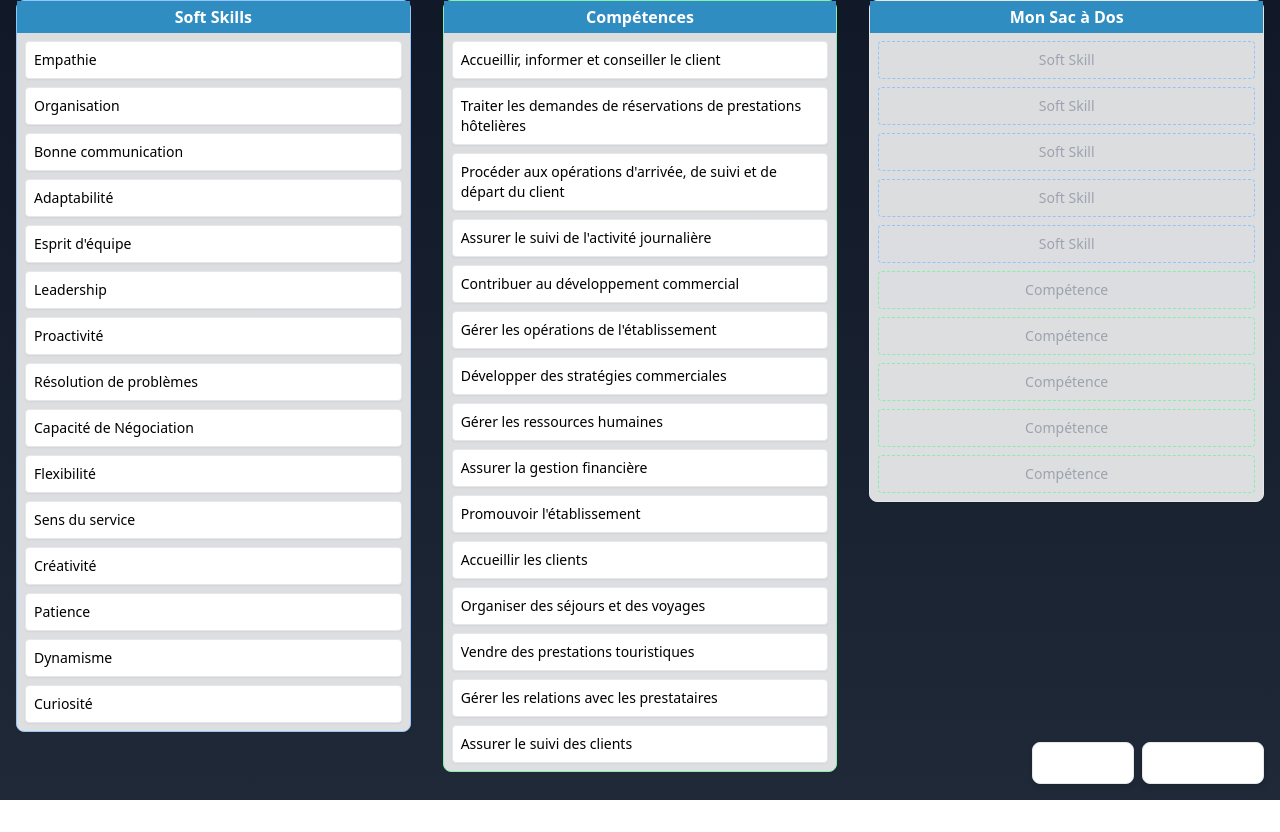
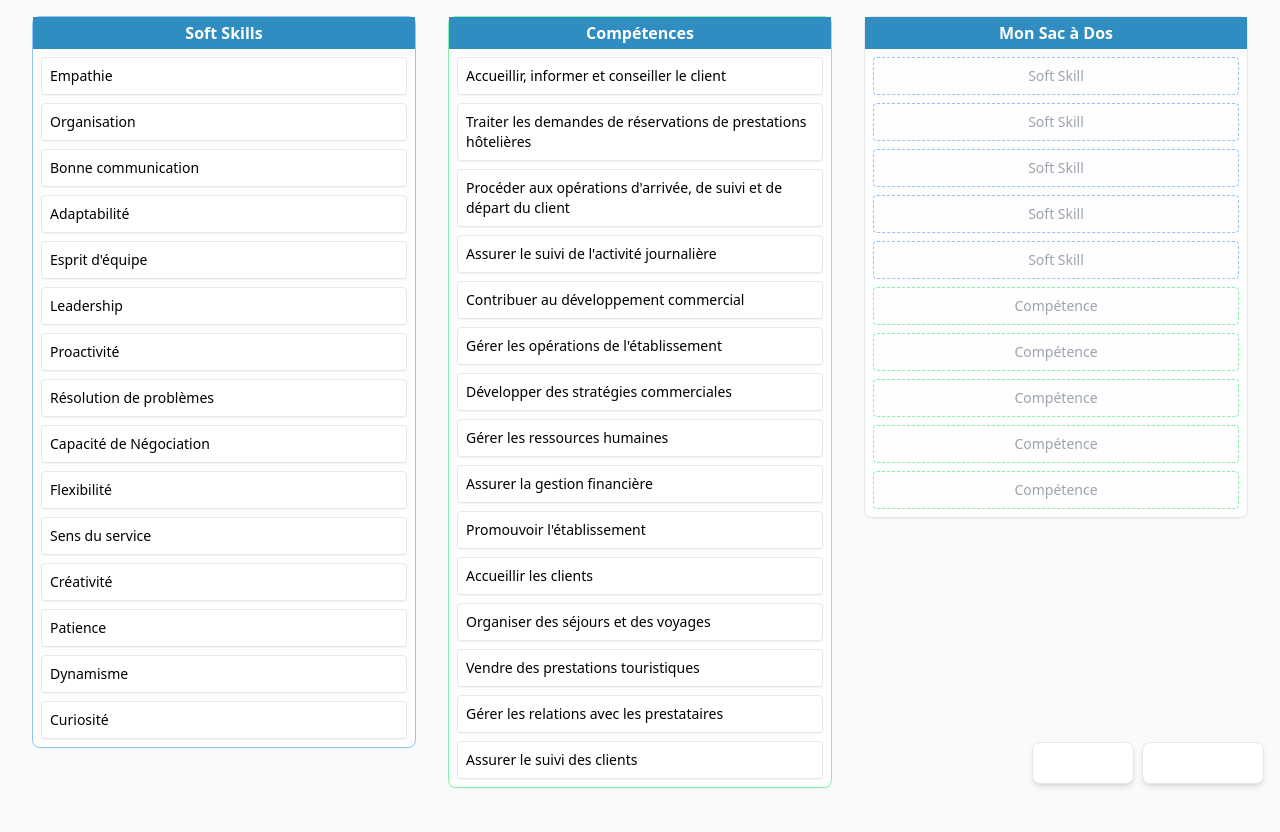
Before and after one commit to matthieu2022/app, a React (Vite) app: page / in a window 1280 px wide. Before the commit the page ends 800 px from the top, so only its background shows below. Built offline with nearby package versions, Linux system fonts and the light colour scheme.

Commit message:
Update AppBackground.tsx
pour netlify

```diff
--- a/src/components/AppBackground.tsx
+++ b/src/components/AppBackground.tsx
@@ -1,13 +1,11 @@
-import React, { ReactNode } from 'react';
+import { type AppBackgroundProps } from '../types';
 
-interface AppBackgroundProps {
-  children: ReactNode;
-}
-
-export function AppBackground({ children }: AppBackgroundProps) {
-  return (
-    <div className="min-h-screen bg-gradient-to-b from-gray-900 to-gray-800">
-      {children}
+export const AppBackground = ({ children }: AppBackgroundProps) => (
+  <div className="min-h-screen p-2 md:p-4 relative overflow-x-hidden bg-gray-50">
+    <div className="relative z-10 max-w-full md:max-w-[1400px] mx-auto px-2 md:px-0">
+      <div className="flex flex-col md:flex-row justify-center items-center md:items-start gap-4 md:gap-8">
+        {children}
+      </div>
     </div>
-  );
-}
+  </div>
+);
```
